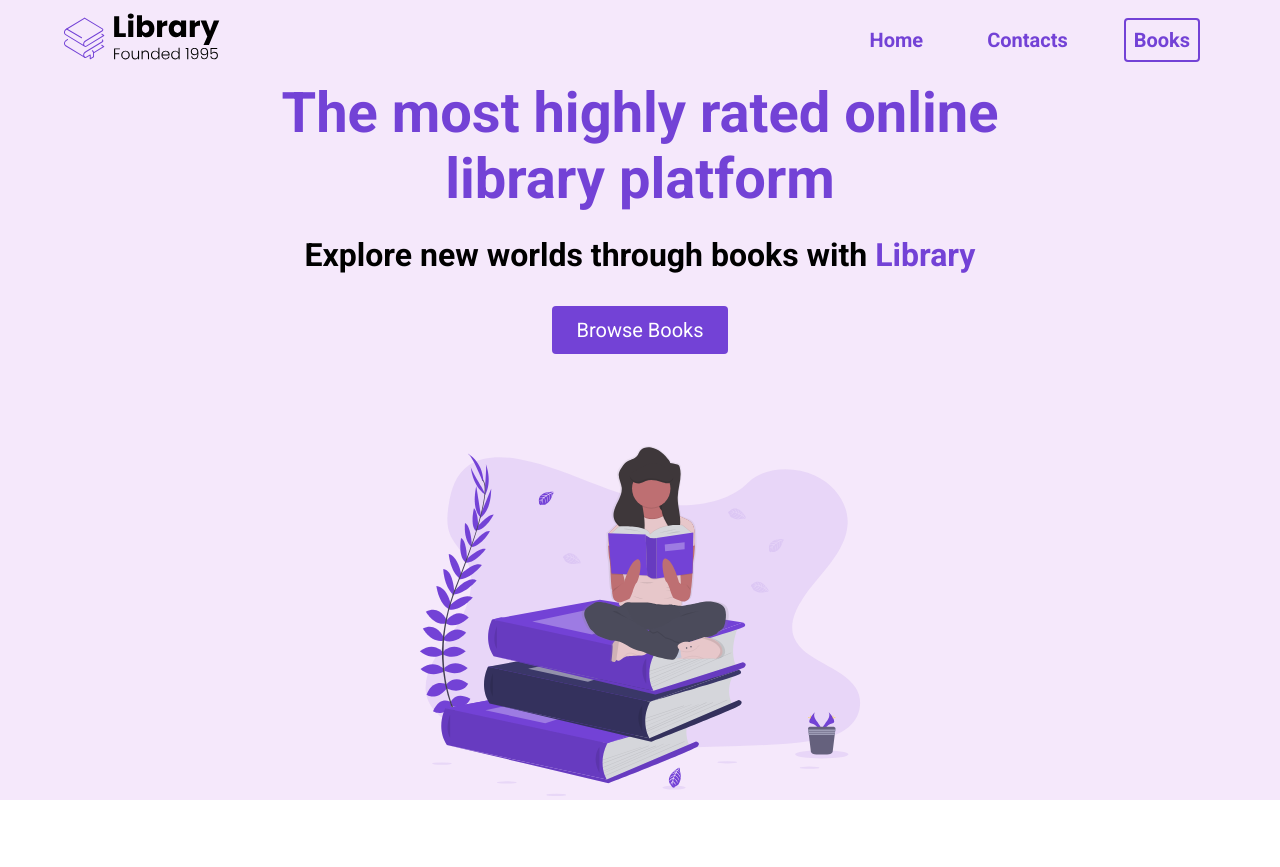
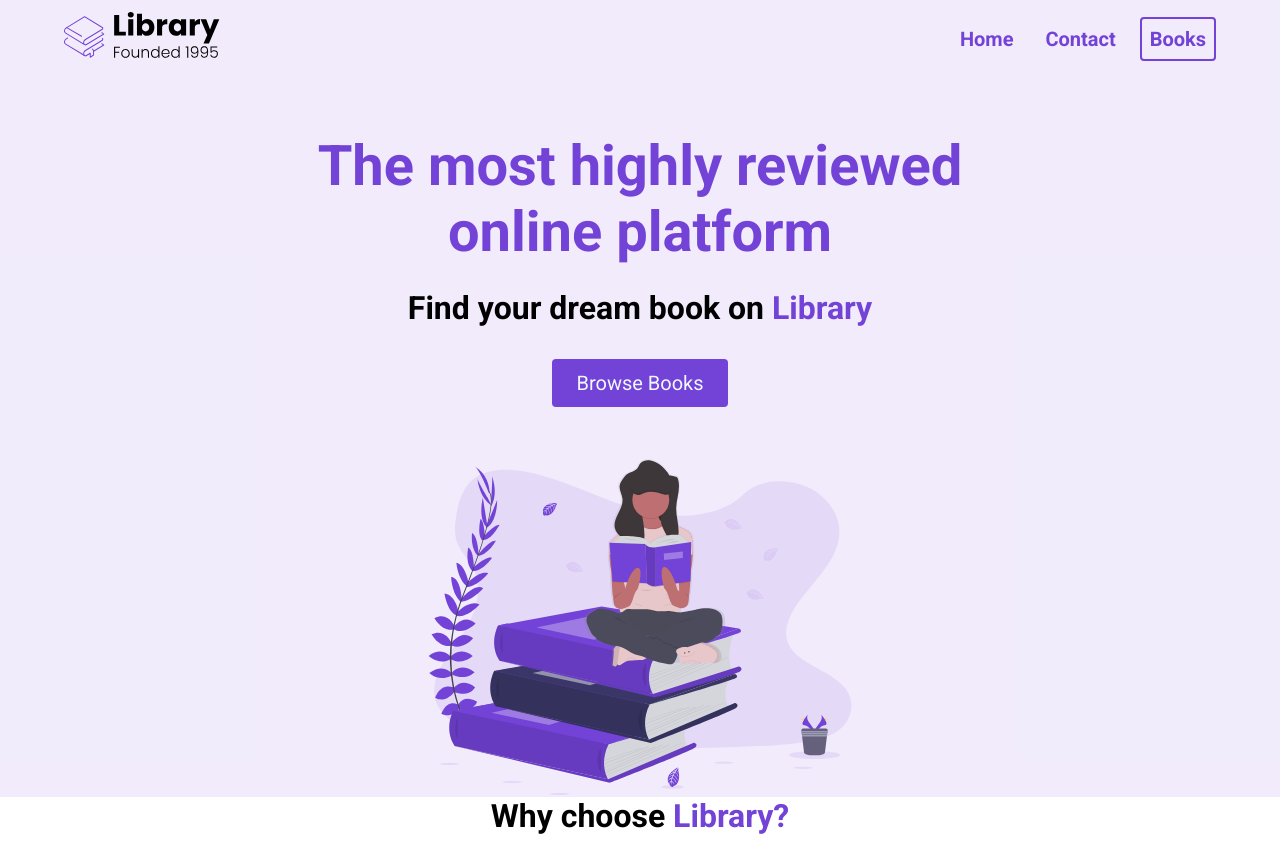
Before and after one commit to brycem9/Ecommerce-website, a plain HTML site: page index.html in a window 1280 px wide. Before the commit the page ends 800 px from the top, so only its background shows below. Drawn offline with Linux system fonts and the light colour scheme.

Commit message:
redid nav/landing page image

```diff
--- a/index.html
+++ b/index.html
@@ -4,33 +4,61 @@
     <meta charset="UTF-8">
     <meta http-equiv="X-UA-Compatible" content="IE=edge">
     <meta name="viewport" content="width=device-width, initial-scale=1.0">
-    <title>Library</title>
-    <link rel="stylesheet" type="text/css" href="style.css">
+    <title>Document</title>
+    <link rel="stylesheet" href="./style.css">
  </head>
  <body>
     <section id="landing">
         <nav>
           <div class="nav__container">
-            <img src="./assets/Library.svg" class="logo" alt="">
+            <img class="logo"src=./assets/Library.svg alt="">
             <ul class="nav__links">
-                    <li><a href="#" class="nav__link" >Home</a></li>
-                    <li><a href="#" class="nav__link" >Contacts</a></li>
-                    <li><a href="#" class="nav__link nav__link--primary">Books</a></li>
+                <li><a href="#" class="nav__link">Home</a></li>
+                <li><a href="#"class="nav__link">Contact</a></li>
+                <li><a href="#"class="nav__link nav__link--primary" >Books</a></li>
             </ul>
           </div>
         </nav>
         <header>
             <div class="header__container">
                 <div class="header__description">
-                    <h1> The most highly rated online library platform</h1>
-                    <h2>Explore new worlds through books with <span class="text--purple">Library</span></h2>
+                    <h1>The most highly reviewed online platform</h2>
+                    <h2>Find your dream book on <span class="text--purple">Library</span></h3>
                     <button class="btn">Browse Books</button>
                 </div>
                 <figure class="header__img--wrapper">
-                    <img src="./assets/Undraw_Books.svg" alt="">
+                    <img src="./assets/Undraw_Books.svg" class="undrawpic" alt="">
                 </figure>
             </div>
         </header>
     </section>
+
+    <main>
+        <section id="highlights">
+            <div class="container">
+                <div class="row">
+                    <h2 class="section__title">
+                        Why choose <span class="text--purple">Library?</span>
+                    </h2>
+                </div>
+            </div>
+        </section>
+
+        <!--<section id="features">
+            <div class="container">
+                <div class="row">
+
+                </div>
+            </div>
+        </section>
+
+        <section id="latest">
+            <div class="container">
+                <div class="row">
+
+                </div>
+            </div>
+        </section>-->
+    </main>
  </body>
  </html>
--- a/style.css
+++ b/style.css
@@ -1,6 +1,4 @@
-
 @import url('https://fonts.googleapis.com/css2?family=Lato:wght@400;700&family=Roboto:wght@400;700&display=swap');
-
 * {
      padding: 0;
      margin: 0;
@@ -8,55 +6,33 @@ box-sizing: border-box;
      font-family: 'Roboto', sans-serif;
 }
 
-nav {
+.nav {
      height: 80px;
      display: flex;
-}
-
-
-.nav__link {
-    margin-left: 16px;
-    font-size: 20px;
-    color: #7342d6;
-    font-weight: bold;
-    padding: 8px;
-}
-
-.nav__link:hover {
-    text-decoration: underline;
-}
-
-
-.nav__link--primary {
-    border: 2px solid #7342d6;
-    border-radius: 4px;
-}
-
-.nav__link--primary:hover {
-    text-decoration: none;
-}
-
-a {
-    text-decoration: none;
 }
 
 .nav__container {
      width: 100%;
      max-width: 1200px;
+     padding: 12px 24px;
      display: flex;
      justify-content: space-between;
+     align-items: center;
      margin: 0 auto;
-    align-items: center;
-    padding: 0 24px;
+}
+
+img {
+     width: 100%;
+     height: 100%;
+     max-height: 50vh;
+}
+
+.undrawpic {
+     padding: 32px;
 }
 
 .logo {
      width: 160px;
-}
-
-img {
-    width: 100%;
-    height: 350px;
 }
 
 ul {
@@ -65,22 +41,39 @@ ul {
 
 li {
      list-style-type: none;
-    padding: 0 16px;
+}
+
+.nav__link {
+     margin-left: 16px;
+     text-decoration: none;
+     font-size: 20px;
+     font-weight: bold;
+     color: #7342d6;
+     padding: 8px;
+}
+
+.nav__link:hover {
+     text-decoration: underline;
+}
+
+.nav__link--primary {
+     border: 2px solid #7342d6;
+     border-radius: 4px;
+     transition: all 300ms ease;
+}
+
+.nav__link--primary:hover {
+     text-decoration: none;
+     color: aliceblue;
+     background-color: #7342d6;
 }
 
 #landing {
-    background-color: rgb(245, 232, 251);
+     background-color: rgba(115, 66, 214, 0.1);
 }
 
 header {
      height: calc(100vh - 80px);
-}
-
-.header__description {
-    display: flex;
-    align-items: center;
-    flex-direction: column;
-    padding-bottom: 24px;
 }
 
 .text--purple {
@@ -88,17 +81,14 @@ header {
 }
 
 .header__container {
-    display: flex;
+     padding-top: 56px;
      width: 100%;
      max-width: 720px;
      margin: 0 auto;
      height: 100%;
+     display: flex;
      flex-direction: column;
-    justify-content: space-between;
-}
-
-.header__img--wrapper {
-
+     justify-content: space-around;
 }
 
 h1 {
@@ -124,9 +114,21 @@ button:active {
 
 .btn {
      background-color: #7342d6;
-    color: white;
+     color: aliceblue;
      padding: 12px 24px;
      font-size: 20px;
      border-radius: 4px;
      border: none;
 }
+
+.header__description {
+     display: flex;
+     flex-direction: column;
+     align-items: center;
+}
+
+.header__img--wrapper {
+     padding: 20px;
+}
+
+/*highlights*/
```
Lines whose indentation alone changed are shown as unchanged.
